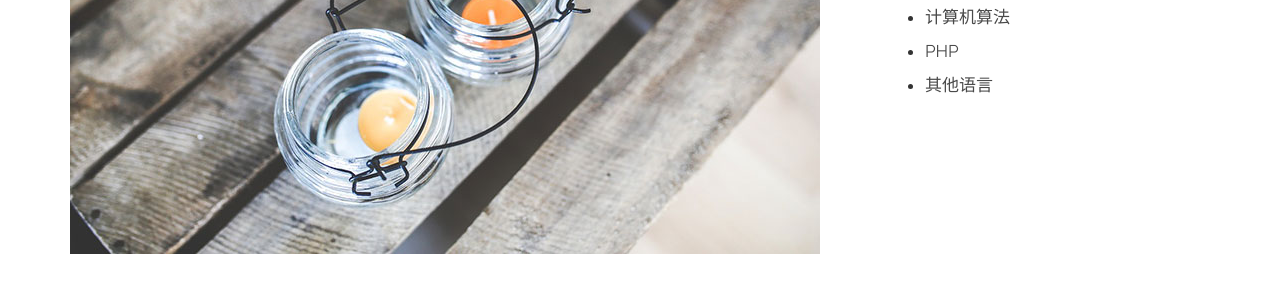
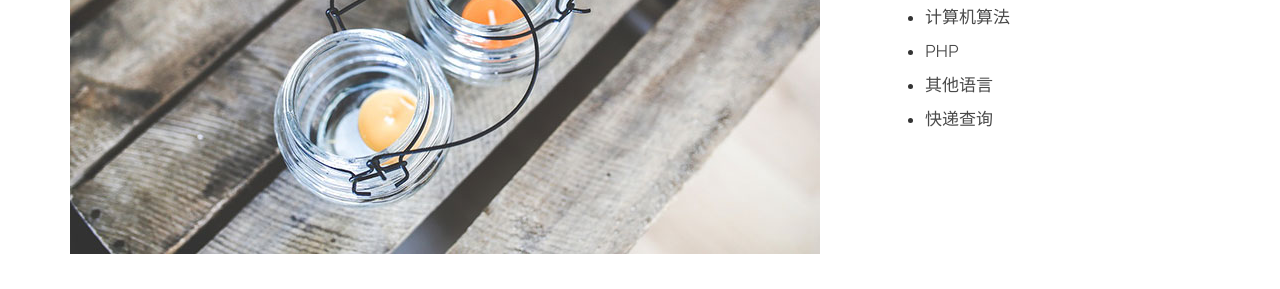
Before and after one commit to itphpcll/-itphpcll.github.io, a Jekyll site: the page index.html, which Jekyll copies as it is, in a window 1280 px wide and 900 px high, scrolled down 2128 px. Shown: the part 151-440 px from the top of the window. Built offline with Jekyll 4.4.1, drawn with Linux system fonts in a browser that asks for light colours; nearby versions of some CDN libraries.

Commit message:
Update index.html

```diff
--- a/index.html
+++ b/index.html
@@ -222,6 +222,7 @@ PHP支持脚本语言为主，同为类C语言。</p>
 								<li><a href="#">计算机算法</a></li>
 								<li><a href="#">PHP</a></li>
 								<li><a href="#">其他语言</a></li>
+								<li><a href="https://m.kuaidi100.com/" target="_blank">快递查询</a></li>
 							</ul>
 						</div>
 					</div>
```
